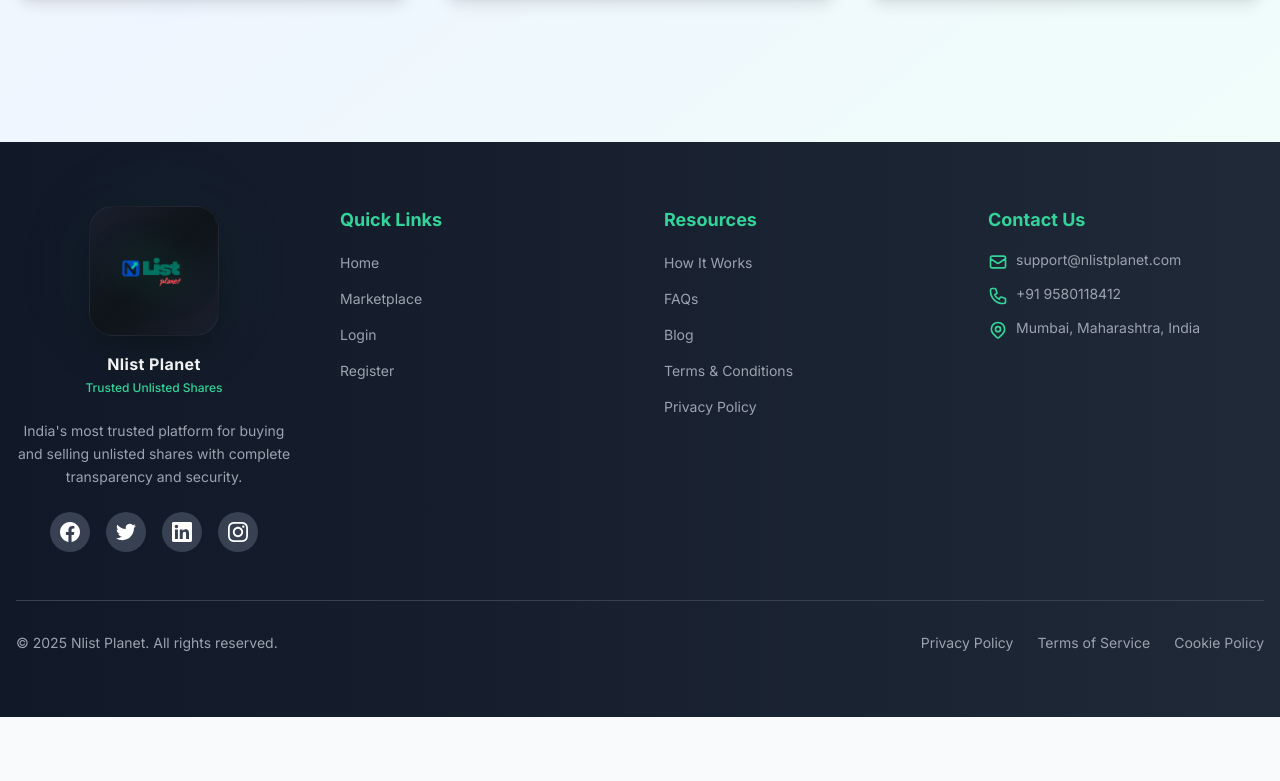
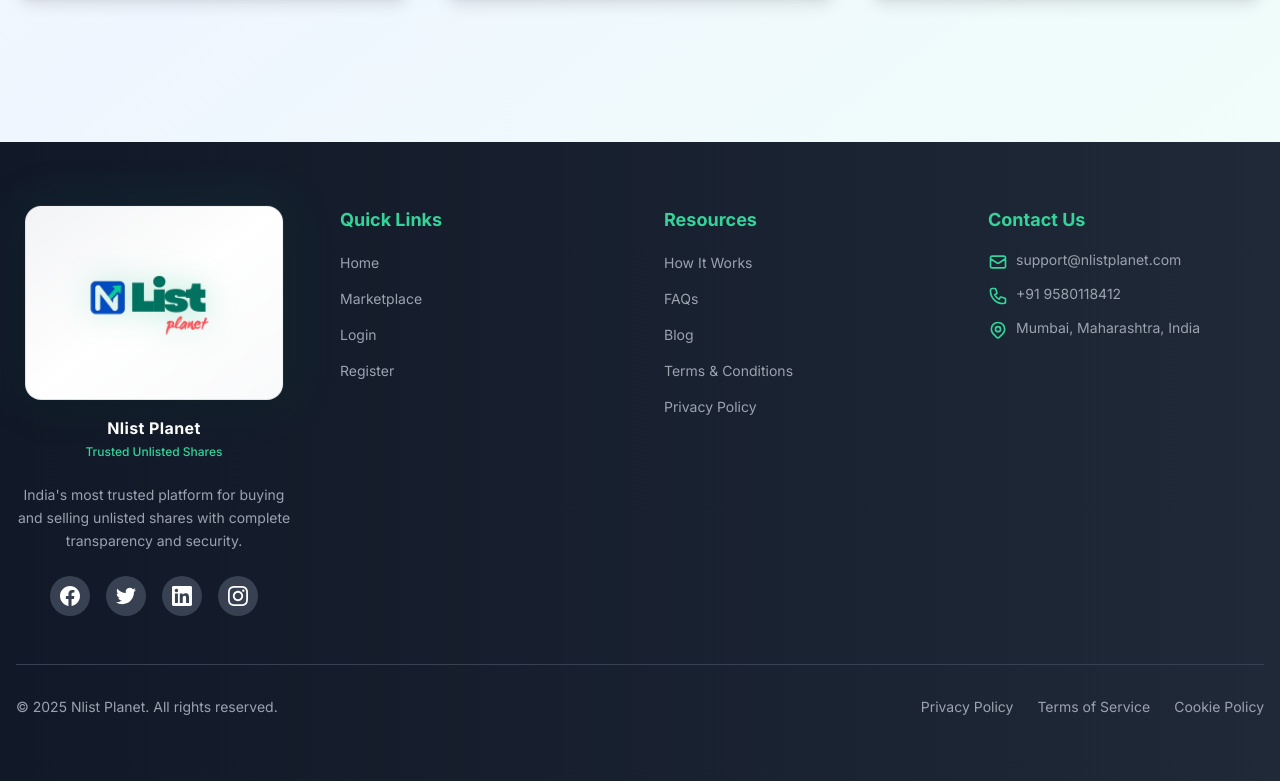
Before and after one commit to nlistedplanet-source/nlistplanet-frontend, a React (Create React App) app: page / in a window 1280 px wide. Shown: the part 3302-4083 px from the top of the page. Before the commit the page ends 4019 px from the top, so only its background shows below. Built offline with nearby package versions, Linux system fonts and the light colour scheme; no server answers.

Commit message:
style: double logo size with light rectangle background and reduced height

```diff
--- a/src/pages/HomePage.jsx
+++ b/src/pages/HomePage.jsx
@@ -399,24 +399,24 @@ const HomePage = () => {
             <div className="col-span-1">
               <div className="flex flex-col items-center gap-4 mb-6 w-fit mx-auto">
                 <div className="relative float-animate group">
-                  {/* Compact outer glow */}
-                  <div className="absolute -inset-4 bg-gradient-to-r from-emerald-500/15 via-teal-500/15 to-emerald-500/15 rounded-full blur-2xl opacity-40 group-hover:opacity-60 transition-all duration-700"></div>
+                  {/* Subtle outer glow */}
+                  <div className="absolute -inset-3 bg-gradient-to-r from-emerald-400/20 via-teal-400/20 to-emerald-400/20 rounded-2xl blur-xl opacity-30 group-hover:opacity-50 transition-all duration-700"></div>
 
-                  {/* Compact logo container - minimal padding */}
-                  <div className="relative overflow-hidden rounded-3xl bg-gradient-to-br from-[#1a1f2e] via-[#0f1419] to-[#1a1f2e] p-6 shadow-[0_15px_40px_-10px_rgba(0,0,0,0.5)] border border-white/5">
+                  {/* Rectangle logo container with light background and reduced height */}
+                  <div className="relative overflow-hidden rounded-2xl bg-gradient-to-br from-gray-100 via-white to-gray-50 px-12 py-4 shadow-[0_10px_30px_-5px_rgba(0,0,0,0.2)] border border-gray-200/50">
                     {/* Animated gradient background */}
-                    <div className="absolute inset-0 bg-gradient-to-tr from-emerald-500/10 via-transparent to-teal-500/10 opacity-0 group-hover:opacity-100 transition-opacity duration-500"></div>
+                    <div className="absolute inset-0 bg-gradient-to-tr from-emerald-500/5 via-transparent to-teal-500/5 opacity-0 group-hover:opacity-100 transition-opacity duration-500"></div>
 
                     {/* Shine effect on hover */}
                     <div className="absolute inset-0 opacity-0 group-hover:opacity-100 transition-opacity duration-700">
-                      <div className="absolute top-0 left-0 w-full h-full bg-gradient-to-br from-transparent via-white/5 to-transparent transform -translate-x-full group-hover:translate-x-full transition-transform duration-1000"></div>
+                      <div className="absolute top-0 left-0 w-full h-full bg-gradient-to-br from-transparent via-white/30 to-transparent transform -translate-x-full group-hover:translate-x-full transition-transform duration-1000"></div>
                     </div>
 
-                    {/* Larger logo in compact box */}
+                    {/* Double size logo */}
                     <img
                       src="/images/logos/new_logo.png"
                       alt="Nlist Planet Logo"
-                      className="h-20 w-20 object-contain relative z-10 drop-shadow-[0_0_20px_rgba(16,185,129,0.4)] group-hover:drop-shadow-[0_0_30px_rgba(16,185,129,0.6)] transition-all duration-300"
+                      className="h-40 w-40 object-contain relative z-10 drop-shadow-[0_0_15px_rgba(16,185,129,0.3)] group-hover:drop-shadow-[0_0_25px_rgba(16,185,129,0.5)] transition-all duration-300"
                     />
                   </div>
                 </div>
```
